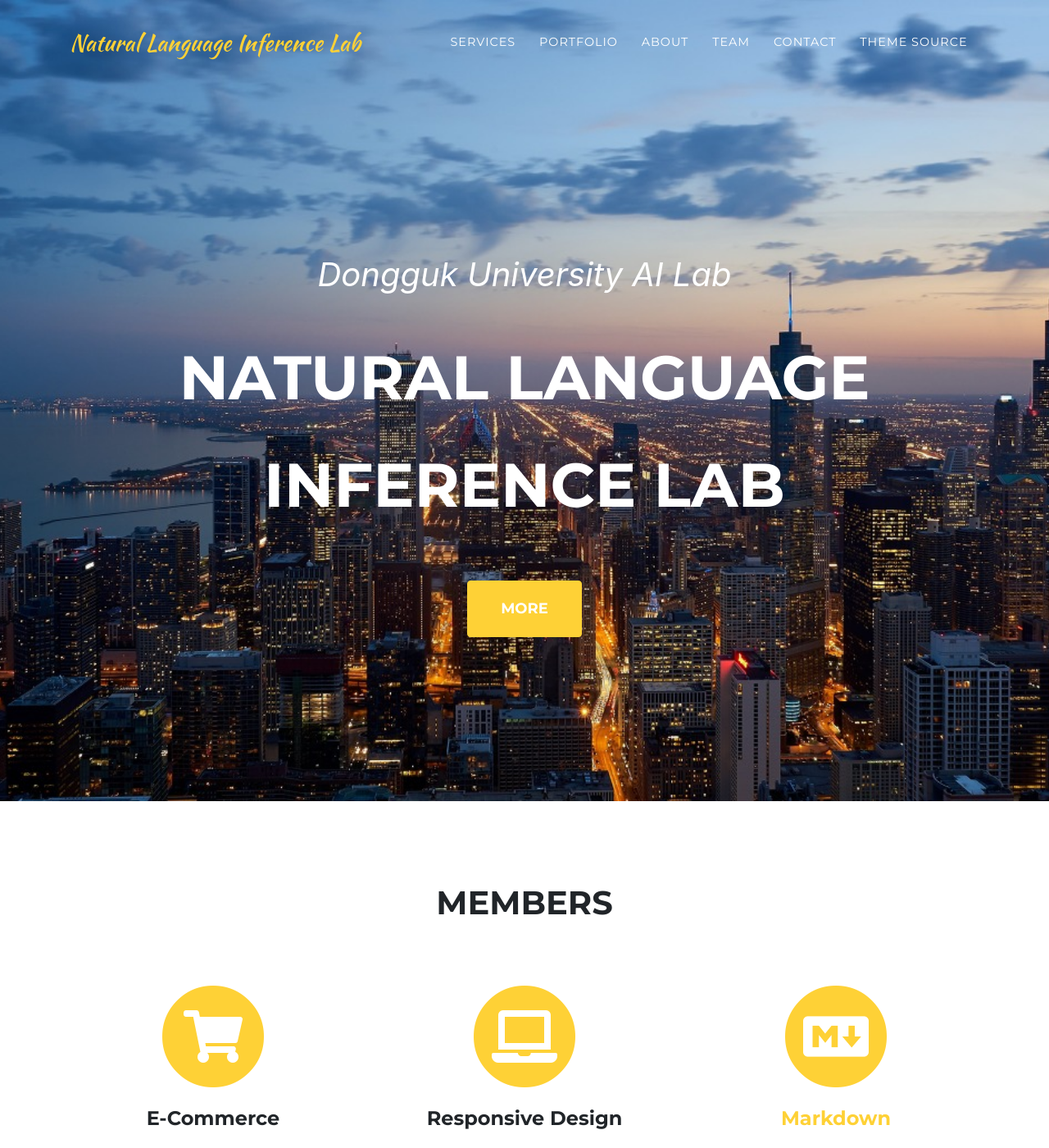
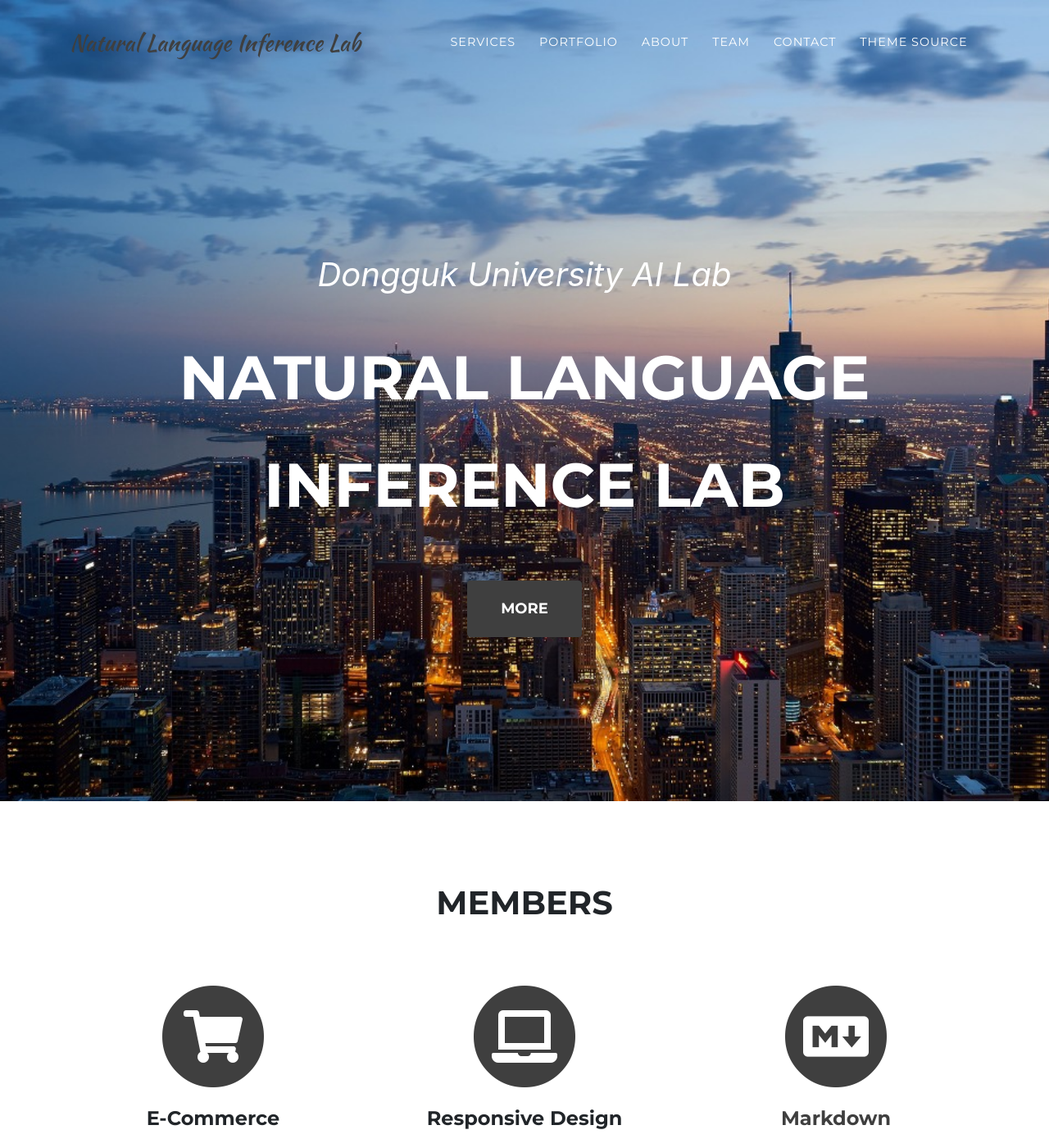
Before and after one commit to NaturalLanguageInference/NaturalLanguageInference.github.io, a Jekyll site: the page built from index.md, in a window 1280 px wide and 1400 px high. Shown: the whole window at 82% size. Built offline with Jekyll 4.4.1, drawn with Linux system fonts in a browser that asks for light colours; some web fonts are replaced.

Commit message:
Update agency.scss

```diff
--- a/assets/css/agency.scss
+++ b/assets/css/agency.scss
@@ -6,7 +6,7 @@
 @import "base/mixins.scss";
 
 // Custom colors
-$primary: {{ site.data.style.highlight | default: "#fed136" }} !default;
+$primary: {{ site.data.style.highlight | default: "#3f3f3f" }} !default;
 $white: {{ site.data.style.white | default: "#fff" }} !default;
 $black: {{ site.data.style.black | default: "#000" }} !default;
 
```
